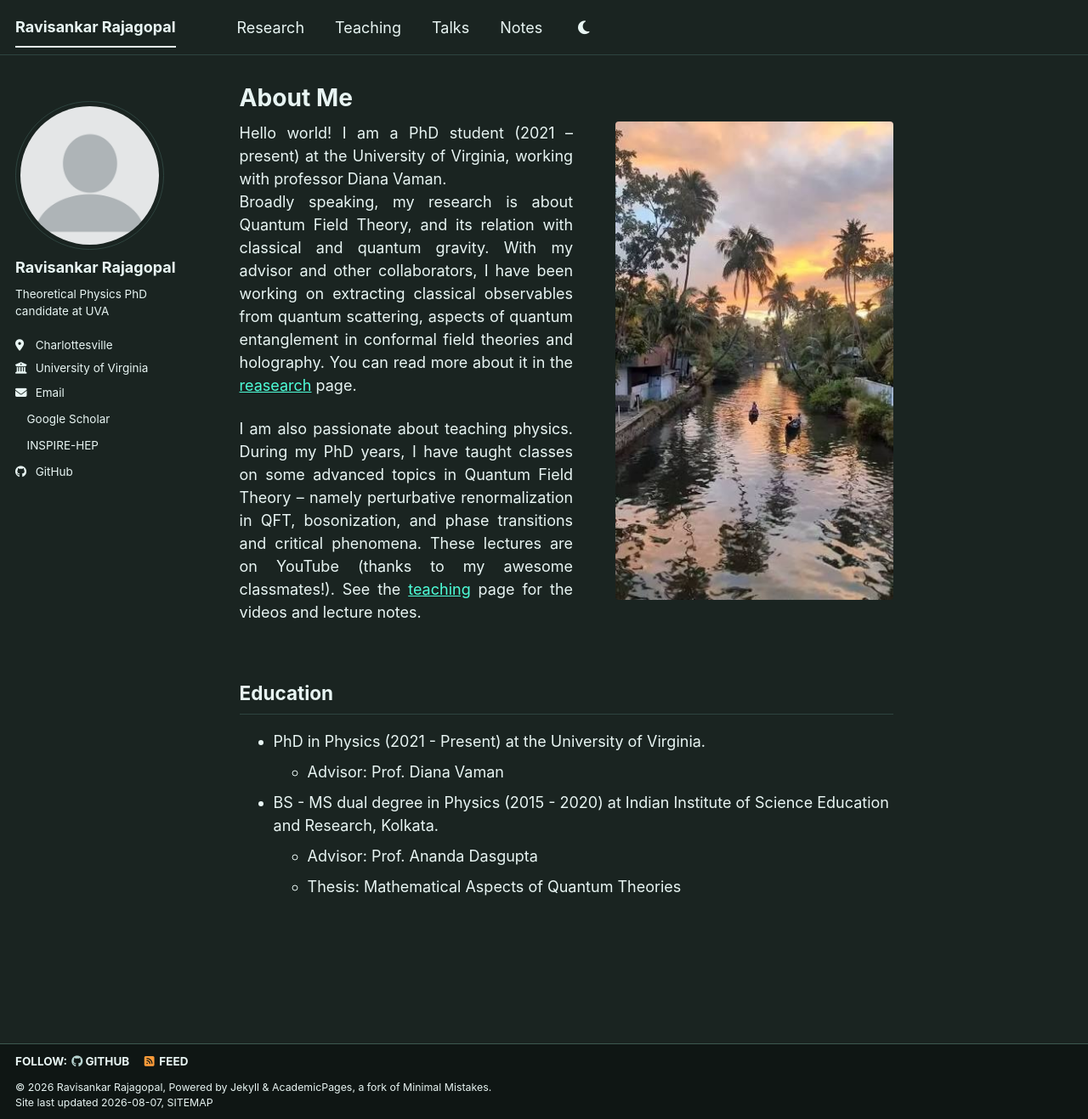
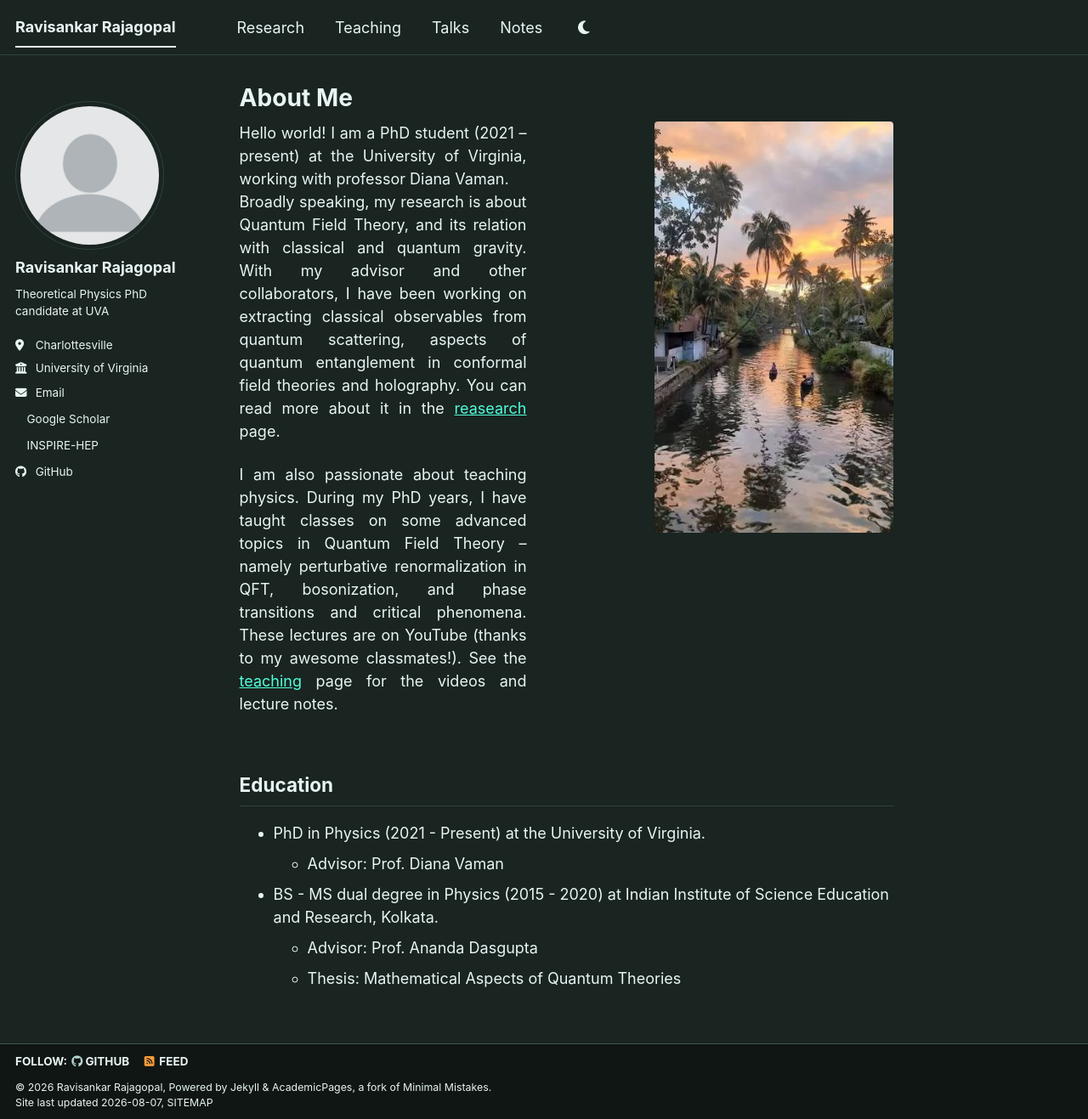
Before and after one commit to ravisankar712/ravisankar712.github.io, a Jekyll site: the page built from _pages/about.html, in a window 1280 px wide and 1317 px high. Shown: the whole window at 85% size. Built offline with Jekyll 4.4.1, drawn with Linux system fonts in a browser that asks for light colours; a style sheet for code colours, icons or effects is not loaded.

Commit message:
Update about.html

```diff
--- a/_pages/about.html
+++ b/_pages/about.html
@@ -7,7 +7,7 @@ redirect_from:
   - /about.html
 ---
 
-<div style="display: grid; grid-template-columns: 3fr 2.5fr; gap: 50px;">
+<div style="display: grid; grid-template-columns: 3fr 2.5fr; gap: 150px;">
 
   <div style="text-align: justify;">
 
```
